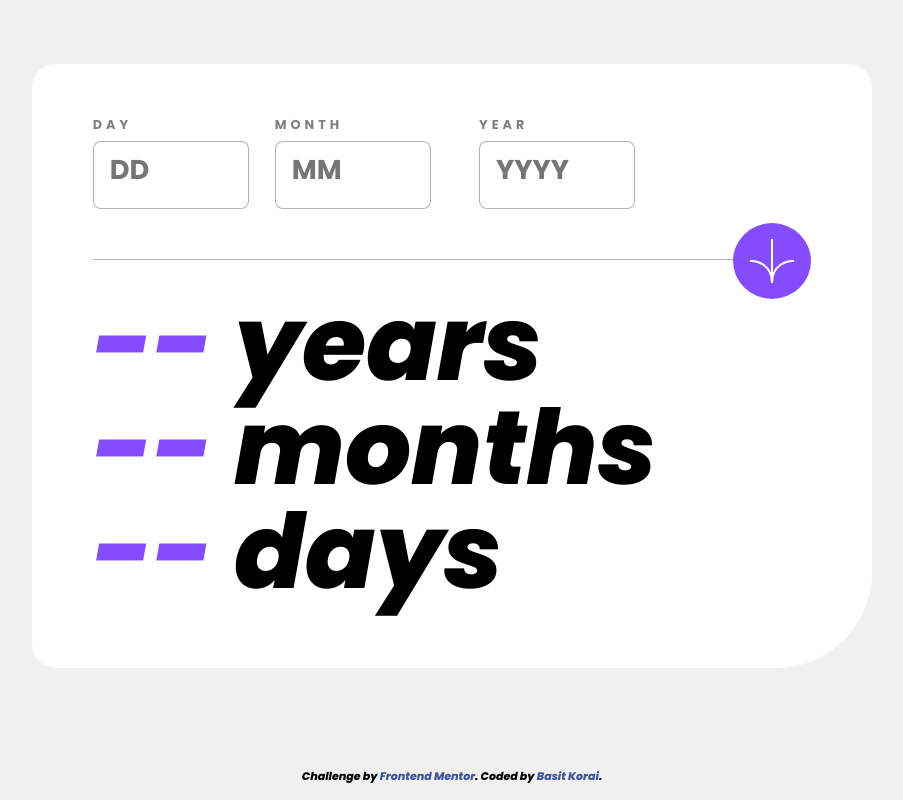
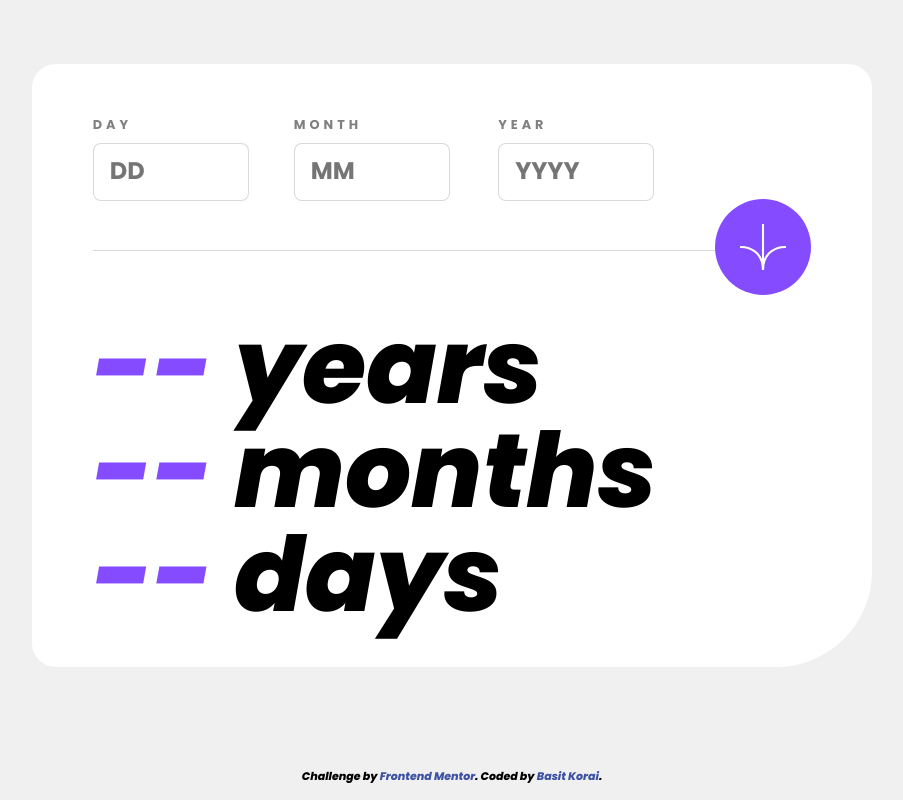
Before and after one commit to basitkorai/age-calculator-app, a website: page index.html in a window 1280 px wide. Shown: the whole page, without its empty margins (188-1091 px from the left). Drawn offline with Linux system fonts and the light colour scheme.

Commit message:
fix: design fixes
padding of laout and button's size fixed

```diff
--- a/index.html
+++ b/index.html
@@ -22,7 +22,7 @@
         <div class="field-container">
           <label for="day">Day</label>
           <input type="number" name="day" id="day" placeholder="DD">
-          <p class="alert-day alert-danger">Must be a valid day</p>
+          <p class="alert-day alert-danger">Must be a valid day &#160 &#160</p>
         </div>
 
         <div class="field-container">
@@ -34,10 +34,10 @@
         <div class="field-container">
           <label for="year">Year</label>
           <input type="number" name="year" id="year" placeholder="YYYY">
-          <p class="alert-year alert-danger">Must be a valid year</p>
+          <p class="alert-year alert-danger">Must be a valid year &#160 &#160</p>
         </div>
 
-        <button class="btn" type="submit"><img src="./assets/images/icon-arrow.svg" alt=""></button>
+        <button class="btn" type="submit"></button>
       </form>
 
       <div class="calculator__output">
--- a/sass/components/_buttons.scss
+++ b/sass/components/_buttons.scss
@@ -2,12 +2,16 @@
 
 .btn {
   background-color: u.$clr-primary-purple;
+  background-image: url('../assets/images/icon-arrow.svg');
+  background-repeat: no-repeat;
+  background-position: center;
+  background-size: 50%;
   border-radius: 50%;
   border: none;
   position: absolute;
-  bottom: -40px;
+  bottom: -31px;
   right: 40%;
-  padding: 1rem;
+  padding: 2rem;
   cursor: pointer;
   transition: 150ms ease-in-out all;
 }
@@ -15,3 +19,10 @@
 .btn:hover {
   background-color: u.$clr-black;
 }
+
+@media screen and (min-width: 700px) {
+  .btn {
+    padding: 3rem;
+    bottom: -45px;
+  }
+}
--- a/sass/layout/_calculator.scss
+++ b/sass/layout/_calculator.scss
@@ -1,7 +1,7 @@
 @use "../utilities" as u;
 
 .calculator {
-  $dim-color: hsla(0, 0%, 0%, 30%);
+  $dim-color: hsla(0, 0%, 0%, 15%);
 
   background-color: u.$clr-secondary-400;
   width: 95%;
@@ -30,6 +30,7 @@
 
     .field-container {
       font-size: 1rem;
+      // background-color: rgba(121, 255, 104, 0.76);
 
       label {
         text-transform: uppercase;
@@ -45,13 +46,12 @@
         padding: 0.6rem;
         border-radius: 0.5rem;
         border: 1px solid $dim-color;
-        font-size: clamp(0.9rem, 1vw, 1.7rem);
-        // font-size: 5rem;
+        font-size: 1.3rem;
         cursor: pointer;
       }
 
       input::placeholder {
-        font-size: 1.7rem;
+        font-size: 1.5rem;
       }
 
       .alert-danger {
@@ -67,13 +67,14 @@
 
       .showError {
         opacity: 1;
-        z-index: 0;
+        z-index: initial;
       }
     }
   }
 
   &__output {
-    padding-block: 2rem;
+    padding-block: .5rem;
+    padding-block-start: 4rem;
 
     .output {
       line-height: 1;
@@ -93,18 +94,19 @@
     padding-block: 2rem;
 
     &__input {
-      padding-bottom: 1rem;
+      padding-bottom: 0.8em;
       gap: 1.5rem;
       justify-content: initial;
 
       .btn {
         right: 0;
+
       }
 
       .field-container {
         input {
           max-width: 156px;
-          padding: 1.4rem 1rem;
+          padding: 0.8rem 1rem;
         }
       }
     }
```
Also changed, not shown: dist/main.css, 1 other file.
